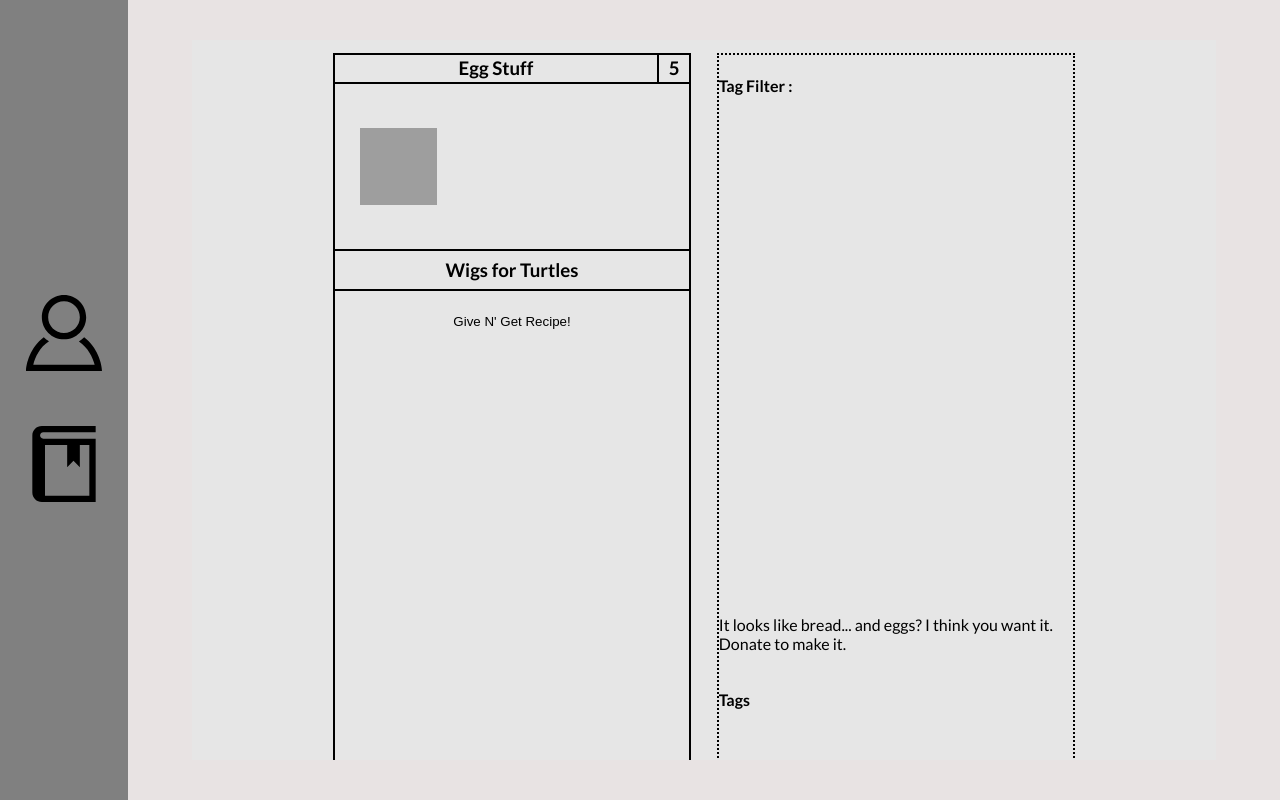
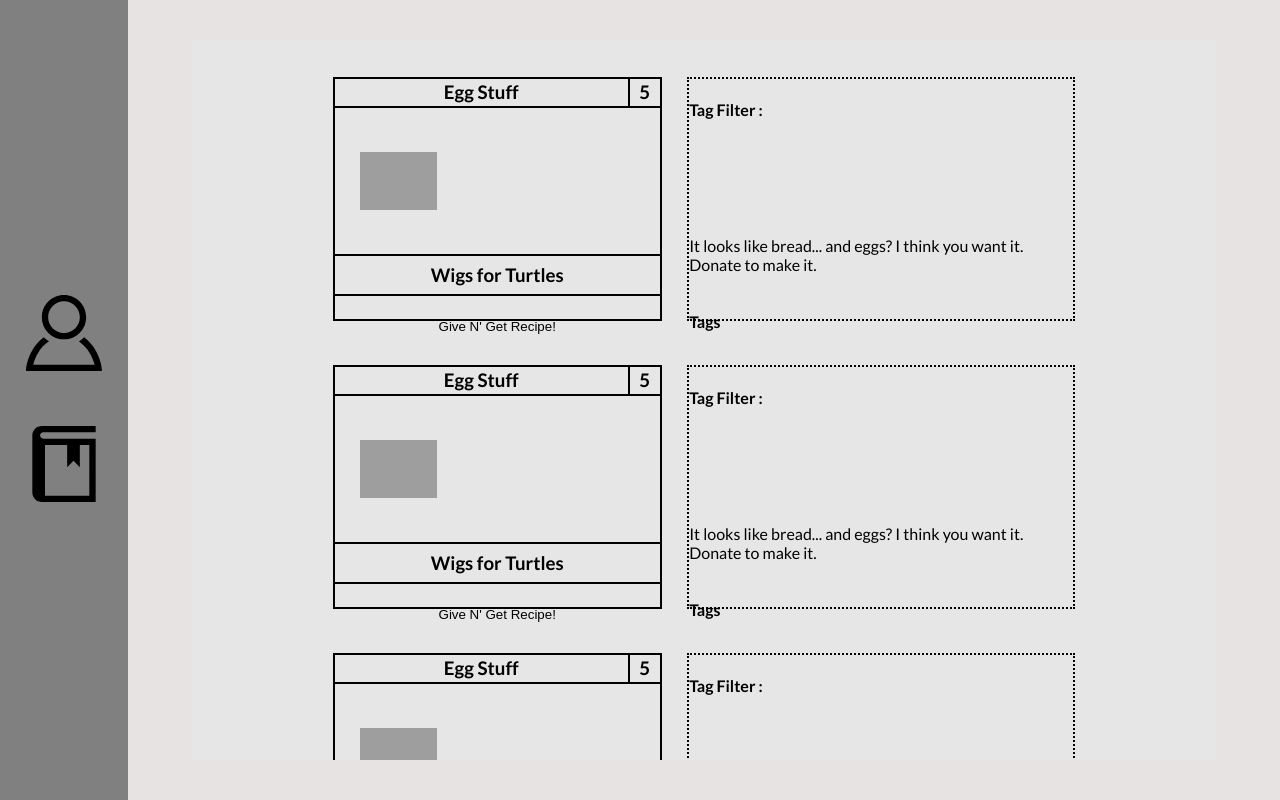
Before and after one commit to feed-the-people/Front-End, a React (Create React App) app: page / in a window 1280 px wide. Built offline with nearby package versions, Linux system fonts and the light colour scheme; grey boxes are pictures that could not be loaded; a web font is replaced by a local one.

Commit message:
Fix styling for display.

```diff
--- a/src/components/RecipeBook/RecipeBook.css
+++ b/src/components/RecipeBook/RecipeBook.css
@@ -22,6 +22,5 @@ section {
   height: 90vh;
   display: flex;
   flex-direction: column;
-  overflow: scroll;
   background-color: hsl(0, 0%, 90%);
 }
--- a/src/components/RecipeCard/RecipeCard.css
+++ b/src/components/RecipeCard/RecipeCard.css
@@ -6,6 +6,8 @@
   justify-content: space-around;
   align-self: center;
   width: 60vw;
+  height: 30vh;
+  padding: 3vh;
   /* border: 2px solid black; */
 }
 
@@ -14,7 +16,8 @@
 .left-section {
   margin: 1vw;
   border: 2px solid black;
-  width: 50%;
+  height: inherit;
+  /* width: 50%; */
 }
 
 .leftHeader {
@@ -70,5 +73,6 @@ height: 100%
 .right-section {
   margin: 1vw;
   border: 2px dotted black;
+  height: inherit;
   width: 50%;
 }
```
